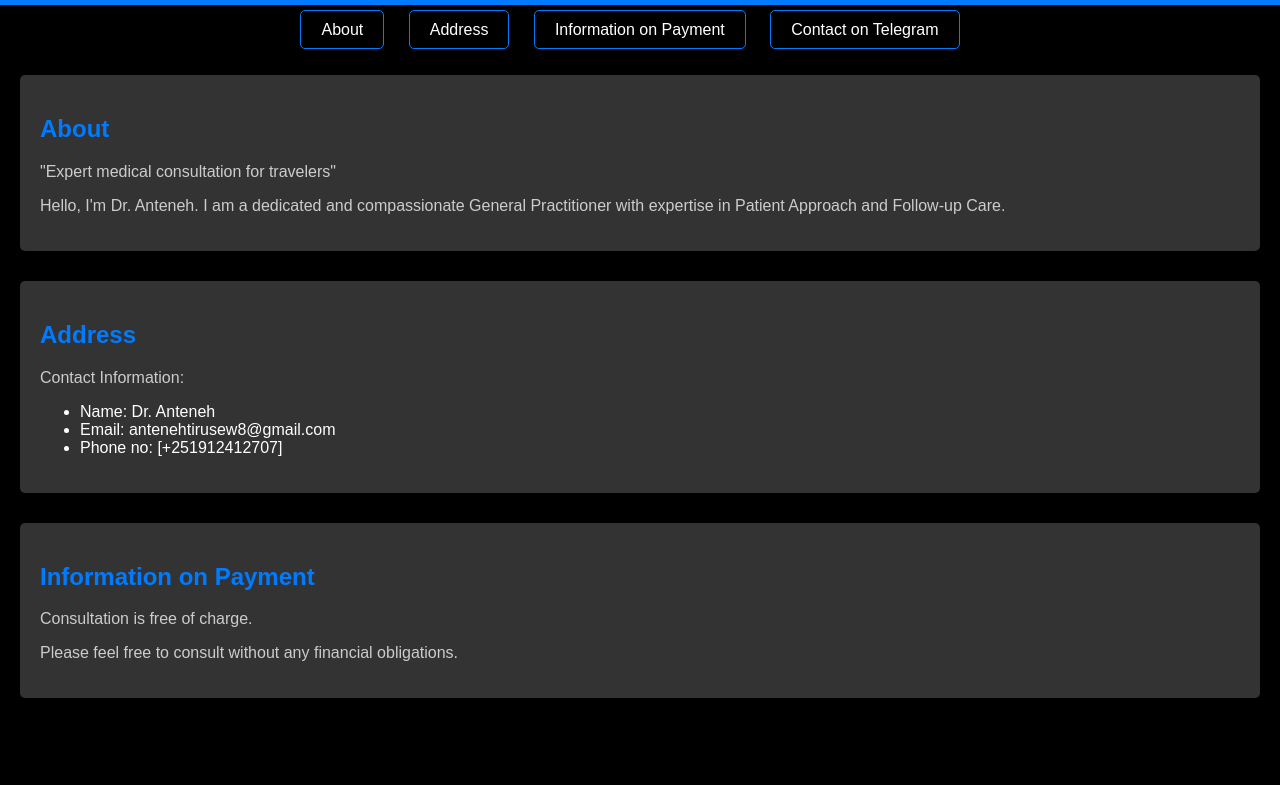
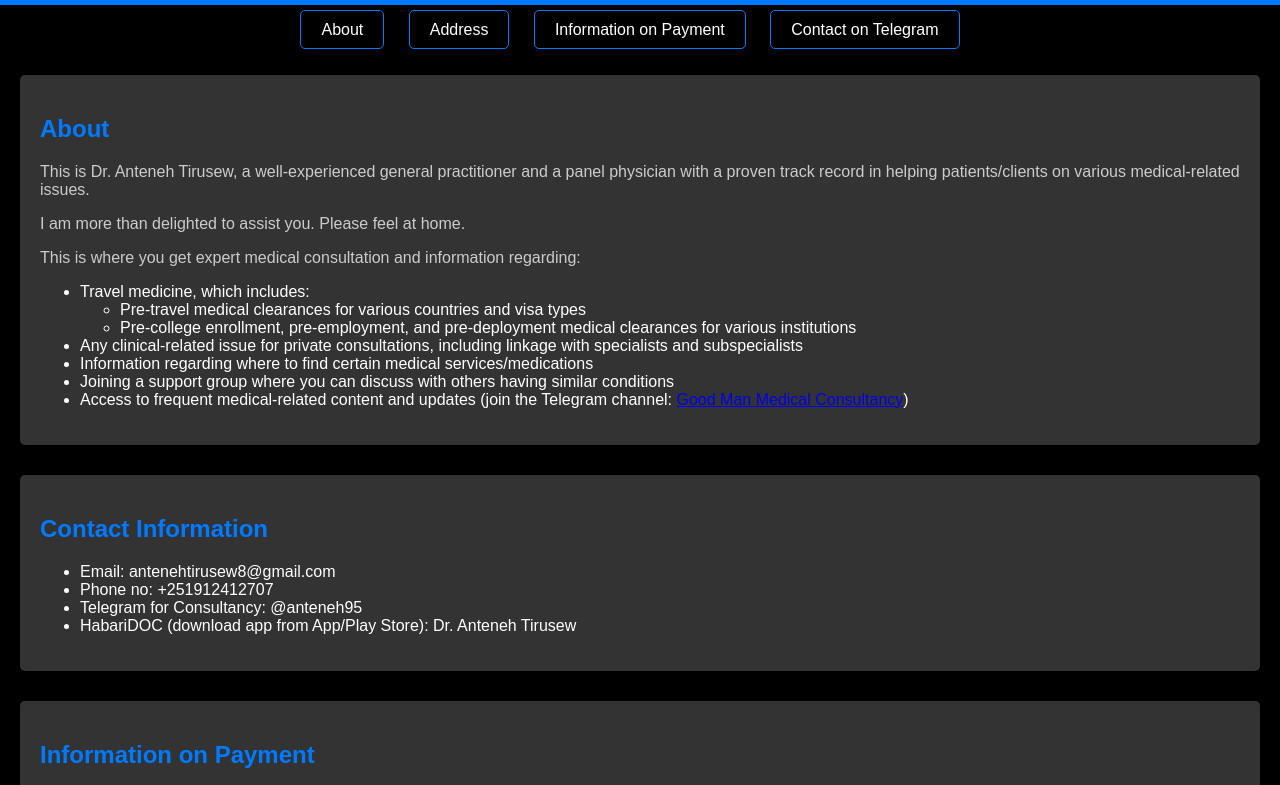
Before and after one commit to antenehtir/antenehconsultancy, a plain HTML site: page index.html in a window 1280 px wide. Shown: the part 72-857 px from the top of the page. Before the commit the page ends 820 px from the top, so only its background shows below. Drawn offline with Linux system fonts and the light colour scheme; a script that the page names is missing.

Commit message:
Update index.html
Good Man Consultancy

```diff
--- a/index.html
+++ b/index.html
@@ -3,13 +3,13 @@
 <head>
     <meta charset="UTF-8">
     <meta name="viewport" content="width=device-width, initial-scale=1.0">
-    <title>ANTEX Medical Consultancy</title>
+    <title>Good Man Medical Consultancy</title>
     <link rel="stylesheet" href="styles.css">
 </head>
 <body>
 
 <header>
-    <h1>Welcome to ANTEX Medical Consultancy</h1>
+    <h1>Welcome to Good Man Medical Consultancy</h1>
 </header>
 
 <nav>
@@ -24,25 +24,35 @@
 <main>
     <section id="about">
         <h2>About</h2>
-        <p>"Expert medical consultation for travelers"</p>
-        <p>Hello, I'm Dr. Anteneh. I am a dedicated and compassionate General Practitioner with expertise in Patient Approach and Follow-up Care.</p>
-        <!-- More about you can go here -->
+        <p>This is Dr. Anteneh Tirusew, a well-experienced general practitioner and a panel physician with a proven track record in helping patients/clients on various medical-related issues.</p>
+        <p>I am more than delighted to assist you. Please feel at home.</p>
+        <p>This is where you get expert medical consultation and information regarding:</p>
+        <ul>
+            <li>Travel medicine, which includes:</li>
+            <ul>
+                <li>Pre-travel medical clearances for various countries and visa types</li>
+                <li>Pre-college enrollment, pre-employment, and pre-deployment medical clearances for various institutions</li>
+            </ul>
+            <li>Any clinical-related issue for private consultations, including linkage with specialists and subspecialists</li>
+            <li>Information regarding where to find certain medical services/medications</li>
+            <li>Joining a support group where you can discuss with others having similar conditions</li>
+            <li>Access to frequent medical-related content and updates (join the Telegram channel: <a href="https://t.me/+YQ0QXSrq3_RiY2I8" target="_blank">Good Man Medical Consultancy</a>)</li>
+        </ul>
     </section>
 
     <section id="address">
-        <h2>Address</h2>
-        <p>Contact Information:</p>
+        <h2>Contact Information</h2>
         <ul>
-            <li>Name: Dr. Anteneh</li>
             <li>Email: antenehtirusew8@gmail.com</li>
-            <li>Phone no: [+251912412707]</li>
+            <li>Phone no: +251912412707</li>
+            <li>Telegram for Consultancy: @anteneh95</li>
+            <li>HabariDOC (download app from App/Play Store): Dr. Anteneh Tirusew</li>
         </ul>
     </section>
 
     <section id="payment">
         <h2>Information on Payment</h2>
-        <p>Consultation is free of charge.</p>
-        <p>Please feel free to consult without any financial obligations.</p>
+        <p>Initial consultation is free of charge. Subsequent consultations will be based on fair negotiation.</p>
     </section>
 </main>
 
```
